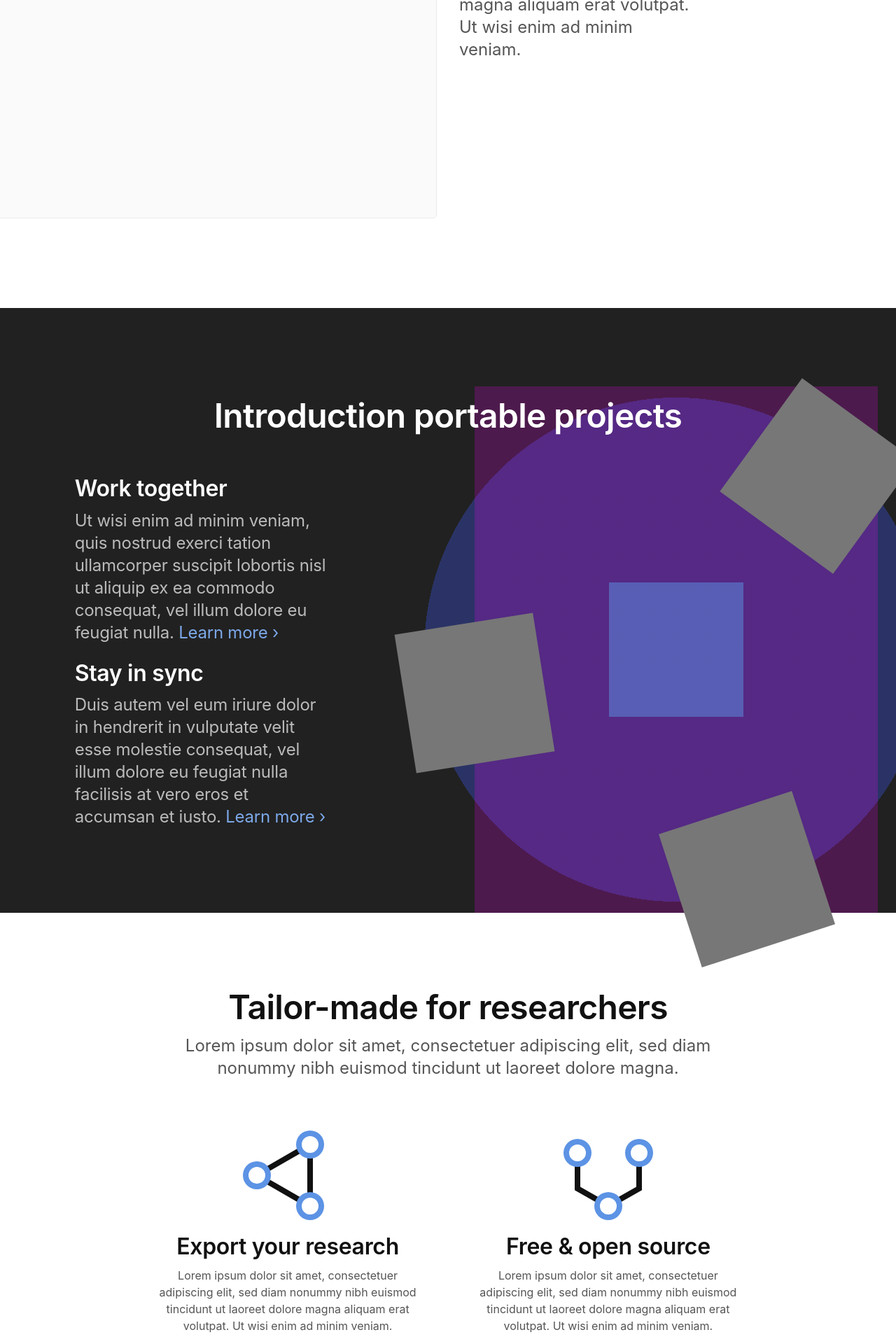
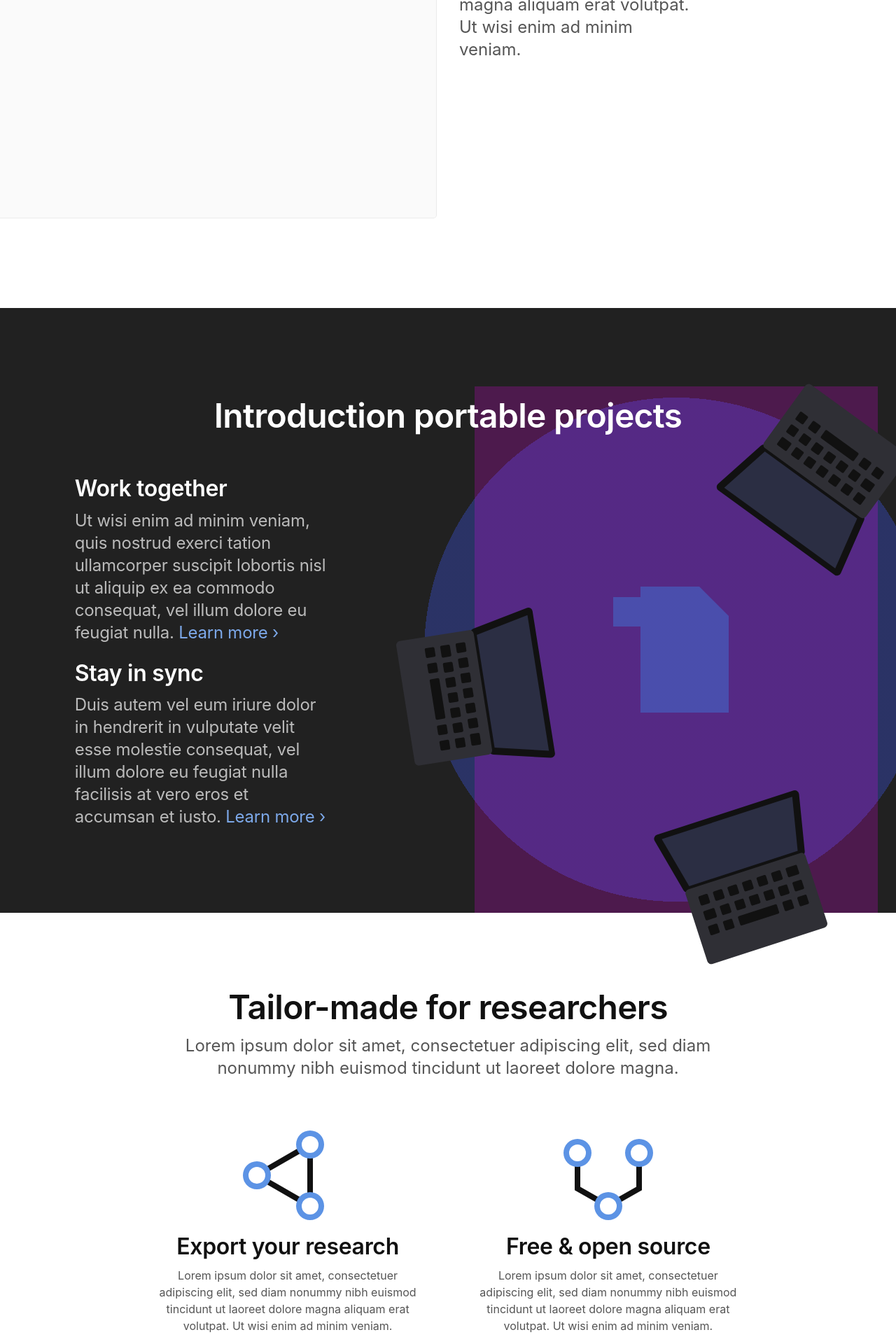
Before and after one commit to tropy/tropy.github.io, a Jekyll site: the page built from index.html, in a window 1280 px wide. Shown: the part 3900-5820 px from the top of the page at 70% size. Built offline with Jekyll 4.4.1, drawn with Linux system fonts in a browser that asks for light colours.

Commit message:
Add tpy and notebook placeholder. Extract illustration as a partial.

```diff
--- /dev/null
+++ b/_includes/tpy-illustration.html
@@ -0,0 +1,6 @@
+<div class="illustration">
+  <img class="tpy-icon" src="/assets/images/tpy-icon.svg">
+  <img class="notebook-1" src="/assets/images/notebook.svg">
+  <img class="notebook-2" src="/assets/images/notebook.svg">
+  <img class="notebook-3" src="/assets/images/notebook.svg">
+</div>
--- a/assets/stylesheets/_portable-projects.scss
+++ b/assets/stylesheets/_portable-projects.scss
@@ -152,7 +152,6 @@
   .tpy-icon {
     width: 96px;
     height: 96px;
-    background-color: $blue;
     position: absolute;
     left: 50%;
     top: 50%;
@@ -177,9 +176,9 @@
     position: absolute;
 
     @include tween(
-      100px,
-      100px,
-      200px,
+      110px,
+      110px,
+      220px,
       320px,
       ($sm - 1px),
       width, height
@@ -189,7 +188,6 @@
   .notebook-1 {
     --t: 0px;
 
-    background-color: $gray;
     bottom: 0;
     right: 32.42%;
     transform: translate(50%, 50%) translateY(var(--t)) rotate(-18deg);
@@ -198,7 +196,6 @@
   }
 
   .notebook-2 {
-    background-color: $gray;
     left: 0;
     top: 58.25%;
     transform: translate(-50%, -50%) rotate(81deg);
@@ -207,7 +204,6 @@
   .notebook-3 {
     --t: 0px;
 
-    background-color: $gray;
     left: 85.16%;
     top: 0;
     transform: translate(-50%, -50%) translateY(var(--t)) rotate(-144deg);
--- a/index.html
+++ b/index.html
@@ -77,12 +77,7 @@ class: home
         <h3>Stay in sync</h3>
         <p>Duis autem vel eum iriure dolor in hendrerit in vulputate velit esse molestie consequat, vel illum dolore eu feugiat nulla facilisis at vero eros et accumsan et iusto. <a href="#">Learn&nbsp;more&nbsp;›</a></p>
       </div>
-      <div class="illustration">
-        <div class="tpy-icon"></div>
-        <div class="notebook-1"></div>
-        <div class="notebook-2"></div>
-        <div class="notebook-3"></div>
-      </div>
+      {%- include tpy-illustration.html -%}
     </div>
   </div>
 </section>
```
Also changed, not shown: assets/images/notebook.svg (added), assets/images/tpy-icon.svg (added).
